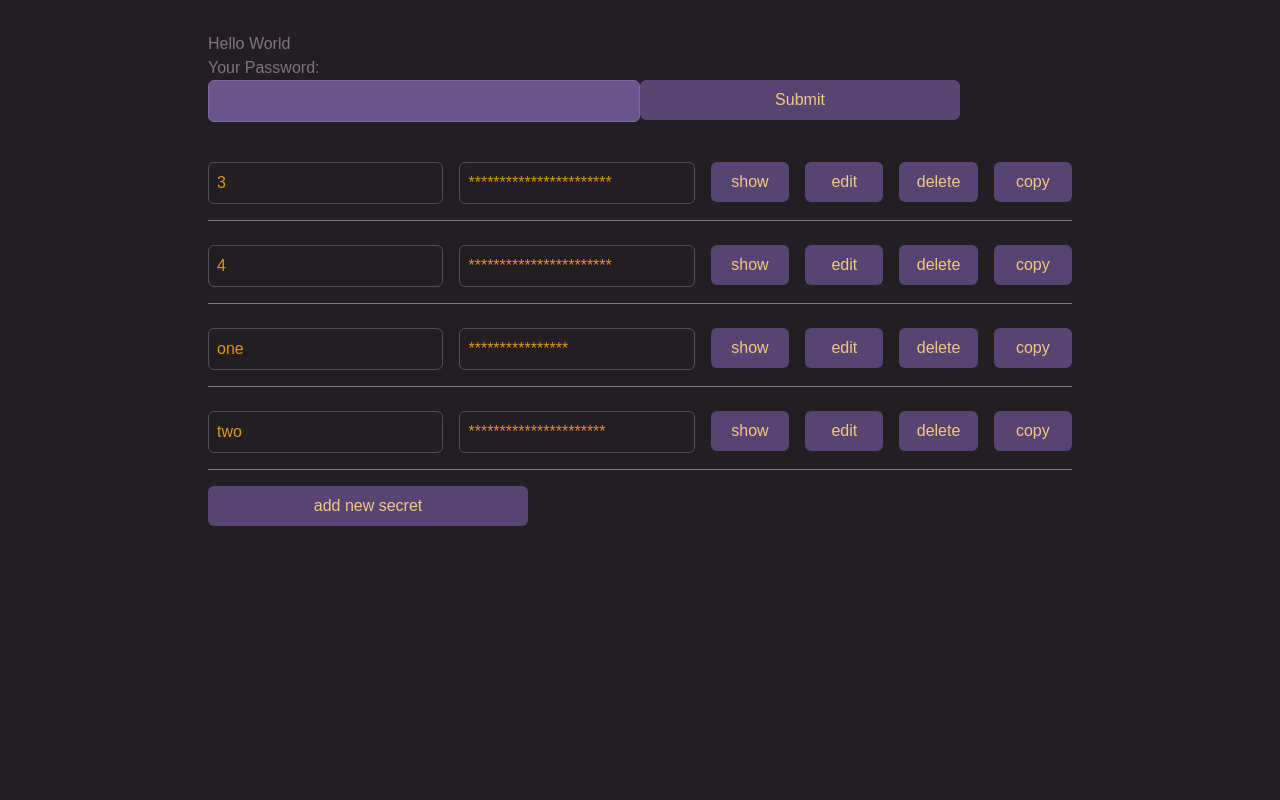
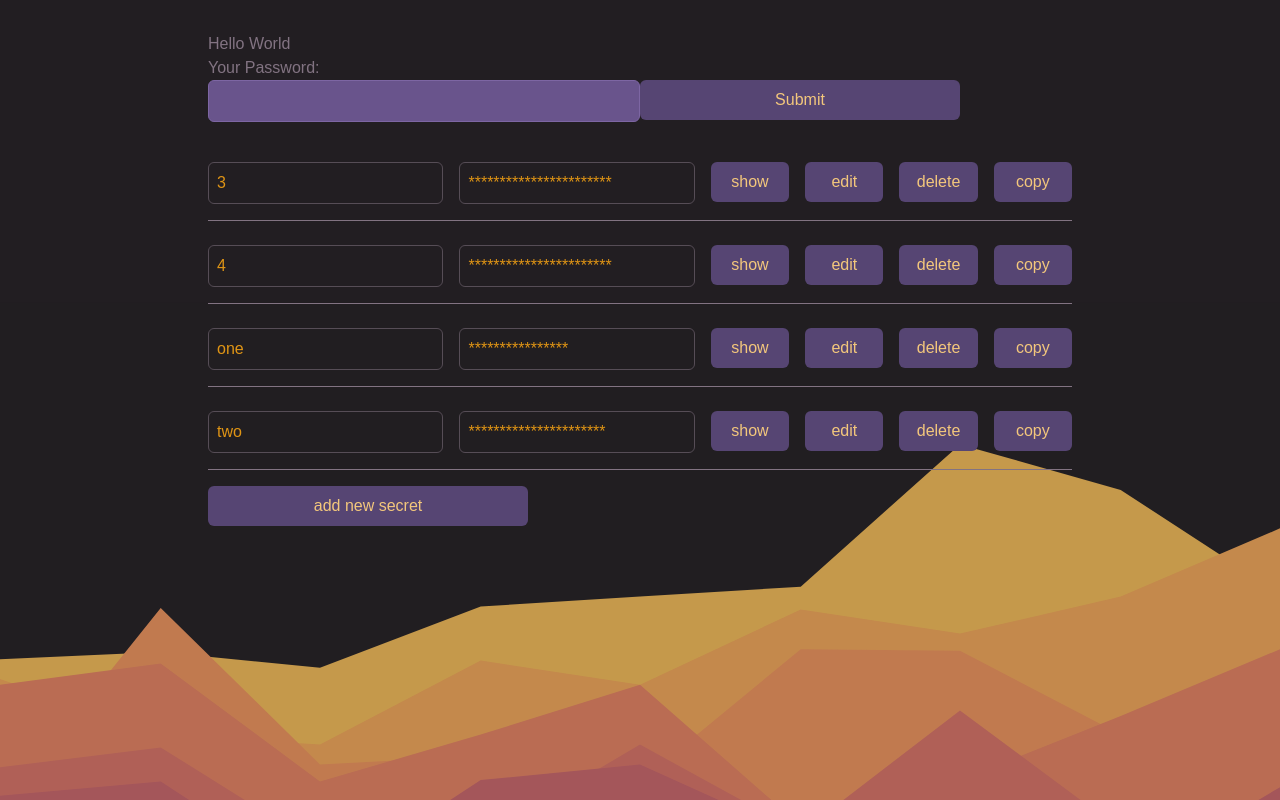
Before and after one commit to aktoriukas/hash.web, a Gatsby site: page / in a window 1280 px wide. Built offline with nearby package versions, Linux system fonts and the light colour scheme; Gatsby itself is replaced by a stand-in of ours.

Commit message:
animation

```diff
--- /dev/null
+++ b/src/components/Background.tsx
@@ -0,0 +1,78 @@
+import * as React from "react"
+import { SVGProps } from "react"
+
+const Background = (props: SVGProps<SVGSVGElement>) => (
+  <div className="background fixed w-full h-full inset-0 -z-10 opacity-80">
+    <svg
+      height="200%"
+      width="100%"
+      xmlns="http://www.w3.org/2000/svg"
+      //   preserveAspectRatio="none"
+      viewBox="0 0 900 700"
+    >
+      <path fill="#221E22" d="M0 0h900v675H0z" />
+      <path
+        className="mountain"
+        d="m0 251 113-5 112 11 113-43 112-7 113-7 112-100 113 32 112 73v471H0Z"
+        fill="#efb857"
+      />
+      <path
+        className="mountain"
+        d="m0 265 113 39 112 7 113-59 112 17 113-53 112 17 113-26 112-48v517H0Z"
+        fill="#eea458"
+      />
+      <path
+        className="mountain"
+        d="m0 356 113-141 112 110 113-6 112 18 113-93 112 1 113 59 112-4v376H0Z"
+        fill="#ea925c"
+      />
+      <path
+        className="mountain"
+        d="m0 269 113-15 112 83 113-33 112-35 113 99 112-32 113-45 112-47v432H0Z"
+        fill="#e18061"
+      />
+      <path
+        className="mountain"
+        d="m0 327 113-14 112 70 113-6 112-66 113 62 112-86 113 84 112 12v293H0Z"
+        fill="#d57166"
+      />
+      <path
+        className="mountain"
+        d="m0 347 113-10 112 73 113-74 112-11 113 51 112 7 113 24 112-66v335H0Z"
+        fill="#c6646a"
+      />
+      <path
+        className="mountain"
+        d="m0 397 113 28 112-38 113 45 112-2 113-21 112 41 113 27 112-56v255H0Z"
+        fill="#b4596d"
+      />
+      <path
+        className="mountain"
+        d="m0 416 113 31 112-30 113 53 112-40 113 35 112 18 113 7 112 2v184H0Z"
+        fill="#9f506f"
+      />
+      <path
+        className="mountain"
+        d="m0 512 113-32 112 27 113 26 112-45 113 50 112-40 113 30 112-42v190H0Z"
+        fill="#89486e"
+      />
+      <path
+        className="mountain"
+        d="m0 549 113-16 112-26 113 66 112-11 113-55 112 60 113-60 112 69v100H0Z"
+        fill="#72426a"
+      />
+      <path
+        className="mountain"
+        d="m0 604 113 6 112-11 113-28 112-18 113 18 112-1 113-13h112v119H0Z"
+        fill="#5b3b64"
+      />
+      <path
+        className="mountain"
+        d="M0 606h113l112 15 113 7 112-23 113 20 112 11 113 10 112-7v37H0Z"
+        fill="#44355b"
+      />
+    </svg>
+  </div>
+)
+
+export default Background
--- a/src/pages/index.tsx
+++ b/src/pages/index.tsx
@@ -6,6 +6,7 @@ import SecretContainer from "../components/SecretContainer"
 import { h_v } from "../func/variants"
 import { secret_type } from "../types"
 import { encryptData } from "../func/tools"
+import Background from "../components/Background"
 
 const IndexPage = () => {
   const [password, setPassword] = useState(null as string | null)
@@ -29,13 +30,27 @@ const IndexPage = () => {
     }
   }, [secrets])
 
+  const handleScrolling = (e) => {
+    let element = e.target as HTMLElement
+    let scrollTop = element.scrollTop
+    const paths = document.querySelectorAll(".mountain")
+    paths.forEach((path, index) => {
+      path.setAttribute("transform", `translate(0, ${(scrollTop * -0.15) / index})`)
+    })
+  }
+
   return (
+    <div className="h-screen overflow-y-auto" onScroll={handleScrolling}>
       <main className="mt-8 max-w-4xl mx-auto px-4">
         <title>Home Page</title>
         <h1>Hello World</h1>
 
         <motion.div variants={h_v} animate={password ? "visible" : "hidden"}>
-        <StringArea setString={setString} string={string} handleStringSubmit={handleStringSubmit} />
+          <StringArea
+            setString={setString}
+            string={string}
+            handleStringSubmit={handleStringSubmit}
+          />
         </motion.div>
 
         <motion.div variants={h_v} animate={password ? "hidden" : "visible"}>
@@ -43,7 +58,10 @@ const IndexPage = () => {
         </motion.div>
 
         <SecretContainer setSecrets={setSecrets} secrets={secrets} />
+
+        <Background />
       </main>
+    </div>
   )
 }
 
--- a/style.css
+++ b/style.css
@@ -15,6 +15,9 @@
   * {
     @apply text-black-100;
   }
+  .mountain {
+    @apply transition duration-200 ease-in-out;
+  }
   .input-primary {
     @apply border border-violet-100
         focus:border-gold-700 focus:outline-none focus:bg-violet-700
```
Lines whose indentation alone changed are shown as unchanged.
